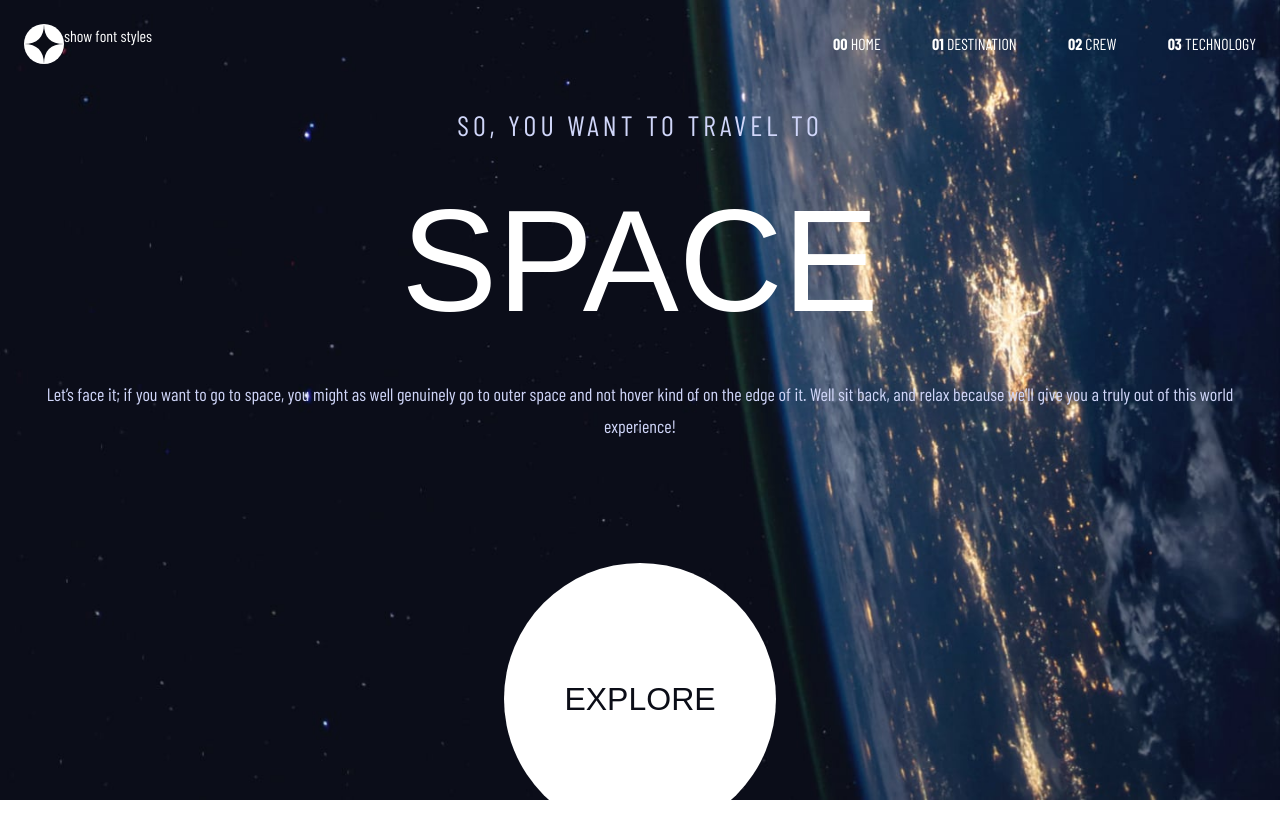
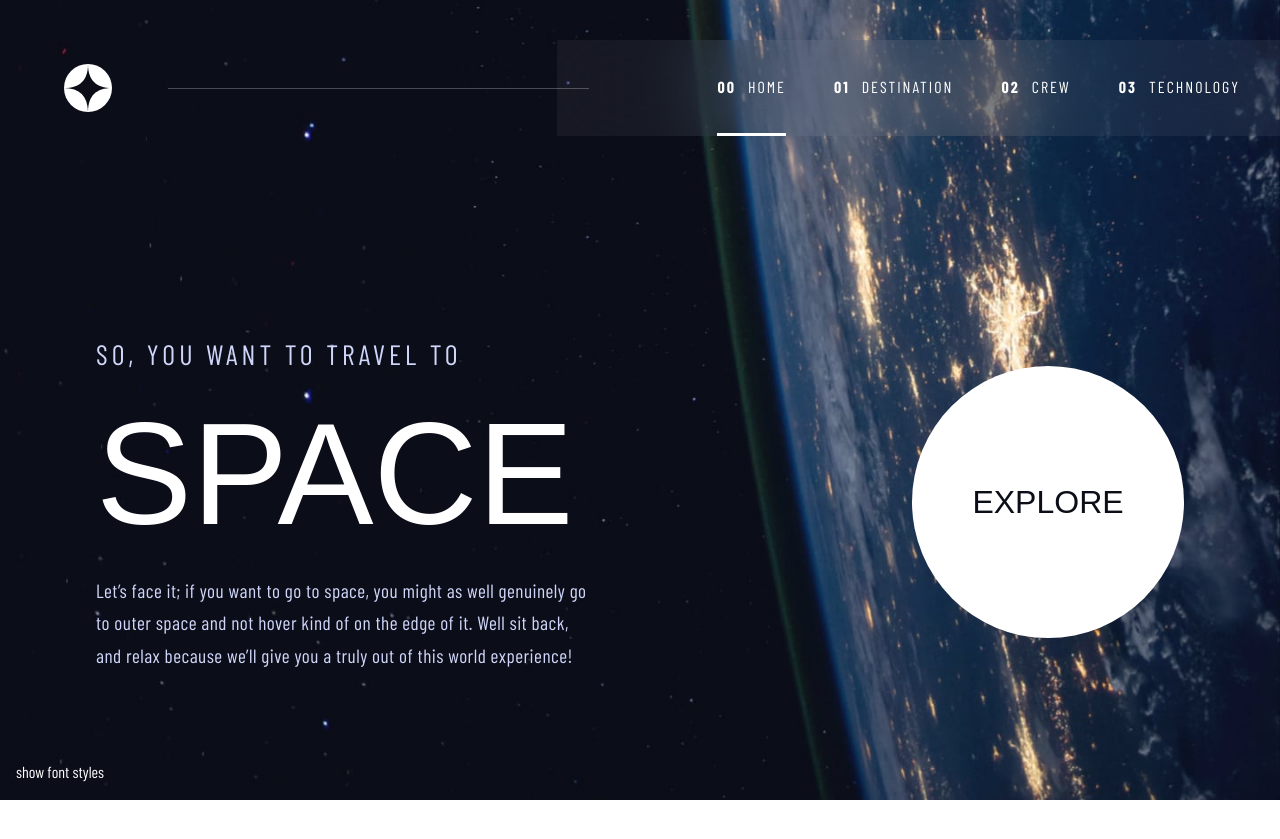
Before and after one commit to wendyhamel/FmSpaceTourismWebsiteV2, a website: page index.html in a window 1280 px wide. After the commit the page ends 800 px from the top, so only its background shows below. Drawn offline with nearby package versions, Linux system fonts and the light colour scheme; a web font is replaced by a local one.

Commit message:
Responsive styling and layout for header and home

```diff
--- a/index.html
+++ b/index.html
@@ -17,81 +17,14 @@
 
   <title x-text="'Space tourism - ' + currentPage"></title>
 </head>
-<body class="antialiased" x-on:keydown.escape="mobileMenuOpened = false">
-<header class="relative z-10 p-6">
-  <nav class="flex justify-between items-center">
-    <div class="flex">
-
-    <a href="/" title="home" class="size-10">
+<body class="antialiased flex flex-col min-h-dvh" x-on:keydown.escape="mobileMenuOpened = false">
+<header class="relative z-10 p-6 md:p-0 lg:pt-10">
+  <nav class="flex justify-between items-center md:justify-start md:items-stretch md:gap-10 lg:pl-6 lg:gap-0">
+    <div class="shrink-0 flex items-center lg:grow lg:gap-6">
+      <a href="/" title="home" class="size-10 md:size-auto md:my-6 md:ml-10 lg:shrink-0">
         <img src="./assets/shared/logo.svg" alt="Space tourism website logo">
       </a>
-      <div x-data="{ open: false }">
-        <button @click="open = ! open" class="text-white">show font styles</button>
-
-        <div
-                x-show="open"
-                class="grid gap-4 p-8 bg-space-blue-dark text-white md:grid-cols-2"
-        >
-          <div>
-            <div class="grid">
-              <span> Text preset 1</span>
-              <span class="font-heading text-space-4xl uppercase">
-          Earth
-      </span>
-            </div>
-            <div class="grid">
-              <span> Text preset 2</span>
-              <span class="font-heading text-space-3xl uppercase">
-          Venus
-      </span>
-            </div>
-            <div class="grid">
-              <span> Text preset 3</span>
-              <span class="font-heading text-space-2xl uppercase">
-          Jupiter & Saturn
-      </span>
-            </div>
-            <div class="grid">
-              <span> Text preset 4</span>
-              <span class="font-heading text-space-xl uppercase">
-          Uranus, Neptune, & Pluto
-      </span>
-            </div>
-            <div class="grid">
-              <span> Text preset 5</span>
-              <span class="text-space-blue-light text-space-lg tracking-space-xl uppercase">
-          Haumea, Sedna, Eris, & Ceres
-      </span>
-            </div>
-          </div>
-          <div>
-            <div class="grid md:col-start-2">
-              <span> Text preset 6</span>
-              <span class="font-heading text-space-lg uppercase">
-            384,400 KM
-        </span>
-            </div>
-            <div class="grid md:col-start-2">
-              <span> Text preset 7</span>
-              <span class="text-space-xs tracking-space-xl uppercase">
-            avg. distance
-        </span>
-            </div>
-            <div class="grid md:col-start-2">
-              <span> Text preset 8</span>
-              <span class="text-space-sm tracking-space-lg uppercase">
-            Europa
-        </span>
-            </div>
-            <div class="grid md:col-start-2">
-              <span> Text preset 9</span>
-              <span class="text-space-md leading-space">
-            Lorem ipsum dolor sit amet, consectetur adipisicing elit. Debitis illum placeat sequi ut! Dolores earum iusto labore laudantium libero odit ratione repudiandae sed! Autem est eveniet ipsam mollitia recusandae. Accusamus ad dolores dolorum explicabo illo nemo odit quam quibusdam quis soluta. Aspernatur at ducimus non omnis perspiciatis praesentium provident quaerat quibusdam repudiandae rerum! Consequuntur corporis dolorum eaque eos est facere facilis fugit hic maxime minus, odio placeat quam quod sed, suscipit tempora totam, ullam voluptates. Ab, aperiam aut cupiditate dignissimos distinctio, dolorum error, esse facere fugiat impedit in inventore iure iusto laboriosam magni maiores numquam pariatur perferendis perspiciatis placeat porro quaerat qui recusandae sed sequi temporibus vero voluptas! Ad animi assumenda beatae dolore dolorem doloremque dolorum ea est eum eveniet facere facilis fugiat hic itaque libero magni molestiae natus nostrum porro, possimus praesentium quis quos saepe sequi unde velit vero vitae voluptatem voluptates, voluptatibus. Adipisci eaque exercitationem maiores nihil sunt? A ab adipisci architecto asperiores consectetur cumque delectus distinctio doloremque dolorum eaque eos est et eum eveniet excepturi expedita, fuga illo illum, impedit libero, minima modi nam necessitatibus nihil omnis optio quas quasi qui quisquam reiciendis repellendus sequi similique tempora temporibus ullam ut voluptatem! Ab exercitationem fugiat quia soluta ullam.
-        </span>
-            </div>
-          </div>
-        </div>
-      </div>
+      <div class="max-lg:hidden z-10 bg-white/25 h-px grow translate-x-8"></div>
     </div>
     <div class="md:hidden">
       <button
@@ -162,9 +95,13 @@
         </div>
       </div>
     </div>
-    <div class="max-md:hidden text-white text-space-sm uppercase space-x-12">
+    <div class="max-md:hidden bg-white/5 backdrop-blur-2xl grow text-white text-space-sm tracking-space-lg uppercase flex justify-end items-center gap-x-12 px-10 lg:grow-0 lg:pl-40">
       <template x-for="menuItem in menu">
-        <a :href="menuItem.href">
+        <a
+            :href="menuItem.href"
+            class="h-full flex items-center gap-3 py-6 border-b-[3px]"
+            :class="currentPage === menuItem.title ? 'border-b-white hover:border-b-space-blue-light' : 'border-b-transparent hover:border-b-white/50'"
+        >
           <span x-text="menuItem.number" class="font-bold"></span>
           <span x-text="menuItem.title"></span>
         </a>
@@ -172,35 +109,102 @@
     </div>
   </nav>
 </header>
-<main>
+<main class="lg:mt-auto">
   <picture>
     <source srcset="./assets/home/background-home-desktop.jpg" media="(min-width:1024px)">
     <source srcset="./assets/home/background-home-tablet.jpg" media="(min-width: 640px)">
     <img class="absolute z-0 inset-0 w-full h-full object-cover object-center-bottom" src="./assets/home/background-home-mobile.jpg" alt="">
   </picture>
-
-  <section class="relative text-white px-6 py-4">
-    <article class="space-y-2">
-      <span class="block text-space-lg tracking-space-xl uppercase text-space-blue-light text-center">
+  <section class="relative text-white px-6 py-4 md:pt-32 md:px-10 lg:pb-32 lg:px-16">
+    <article class="flex flex-col gap-6 md:mx-20 lg:flex-row lg:justify-between lg:items-center lg:max-w-6xl lg:px-8 lg:mx-auto">
+      <section class="space-y-6 md:space-y-7">
+        <span class="block text-space-lg tracking-space-xl uppercase text-space-blue-light text-center lg:text-start">
           So, you want to travel to
         </span>
-      <h1 class="text-space-4xl font-heading uppercase text-center">
+        <h1 class="text-space-4xl font-heading uppercase text-center leading-none lg:text-start">
           Space
         </h1>
-      <p class="text-space-md tracking-wide text-center text-space-blue-light md:leading-space md:tracking-normal">
+        <p class="text-space-md tracking-wide text-center text-space-blue-light max-w-prose mx-auto md:leading-space lg:text-start lg:mx-0 lg:pr-14">
           Let’s face it; if you want to go to space, you might as well genuinely go to
           outer space and not hover kind of on the edge of it. Well sit back, and relax
           because we’ll give you a truly out of this world experience!
         </p>
-      <div class="pt-30">
-        <a href="#" class="text-space-blue-dark bg-white rounded-full grid place-content-center size-36 p-4 mx-auto md:size-68">
-          <span class="text-space-xl font-heading uppercase">Explore</span>
+      </section>
+      <section class="pt-30 md:pt-12 lg:pt-0 lg:flex lg:justify-end">
+        <a href="#" class="text-space-blue-dark bg-white rounded-full grid place-content-center size-36 ring-0 ring-white/0 p-4 mx-auto md:size-68 group transition transform ease-out duration-500 hover:ring-[88px] hover:ring-white/10">
+          <span class="text-space-xl font-heading uppercase transition ease-out duration-500 group-hover:text-space-blue-dark/50">Explore</span>
         </a>
-      </div>
+      </section>
     </article>
   </section>
+</main>
+<div x-data="{ open: false }" class="fixed left-0 bottom-0 p-4">
+  <button @click="open = ! open" class="text-white">show font styles</button>
 
-</main>
+  <div
+          x-show="open"
+          class="grid gap-4 p-8 bg-space-blue-dark text-white md:grid-cols-2"
+  >
+    <div>
+      <div class="grid">
+        <span> Text preset 1</span>
+        <span class="font-heading text-space-4xl uppercase">
+          Earth
+      </span>
+      </div>
+      <div class="grid">
+        <span> Text preset 2</span>
+        <span class="font-heading text-space-3xl uppercase">
+          Venus
+      </span>
+      </div>
+      <div class="grid">
+        <span> Text preset 3</span>
+        <span class="font-heading text-space-2xl uppercase">
+          Jupiter & Saturn
+      </span>
+      </div>
+      <div class="grid">
+        <span> Text preset 4</span>
+        <span class="font-heading text-space-xl uppercase">
+          Uranus, Neptune, & Pluto
+      </span>
+      </div>
+      <div class="grid">
+        <span> Text preset 5</span>
+        <span class="text-space-blue-light text-space-lg tracking-space-xl uppercase">
+          Haumea, Sedna, Eris, & Ceres
+      </span>
+      </div>
+    </div>
+    <div>
+      <div class="grid md:col-start-2">
+        <span> Text preset 6</span>
+        <span class="font-heading text-space-lg uppercase">
+            384,400 KM
+        </span>
+      </div>
+      <div class="grid md:col-start-2">
+        <span> Text preset 7</span>
+        <span class="text-space-xs tracking-space-xl uppercase">
+            avg. distance
+        </span>
+      </div>
+      <div class="grid md:col-start-2">
+        <span> Text preset 8</span>
+        <span class="text-space-sm tracking-space-lg uppercase">
+            Europa
+        </span>
+      </div>
+      <div class="grid md:col-start-2">
+        <span> Text preset 9</span>
+        <span class="text-space-md leading-space">
+            Lorem ipsum dolor sit amet, consectetur adipisicing elit. Debitis illum placeat sequi ut! Dolores earum iusto labore laudantium libero odit ratione repudiandae sed! Autem est eveniet ipsam mollitia recusandae. Accusamus ad dolores dolorum explicabo illo nemo odit quam quibusdam quis soluta. Aspernatur at ducimus non omnis perspiciatis praesentium provident quaerat quibusdam repudiandae rerum! Consequuntur corporis dolorum eaque eos est facere facilis fugit hic maxime minus, odio placeat quam quod sed, suscipit tempora totam, ullam voluptates. Ab, aperiam aut cupiditate dignissimos distinctio, dolorum error, esse facere fugiat impedit in inventore iure iusto laboriosam magni maiores numquam pariatur perferendis perspiciatis placeat porro quaerat qui recusandae sed sequi temporibus vero voluptas! Ad animi assumenda beatae dolore dolorem doloremque dolorum ea est eum eveniet facere facilis fugiat hic itaque libero magni molestiae natus nostrum porro, possimus praesentium quis quos saepe sequi unde velit vero vitae voluptatem voluptates, voluptatibus. Adipisci eaque exercitationem maiores nihil sunt? A ab adipisci architecto asperiores consectetur cumque delectus distinctio doloremque dolorum eaque eos est et eum eveniet excepturi expedita, fuga illo illum, impedit libero, minima modi nam necessitatibus nihil omnis optio quas quasi qui quisquam reiciendis repellendus sequi similique tempora temporibus ullam ut voluptatem! Ab exercitationem fugiat quia soluta ullam.
+        </span>
+      </div>
+    </div>
+  </div>
+</div>
 <footer class="fixed bottom-0 inset-x-0 text-center text-white text-sm p-2 bg-space-blue-dark/90 opacity-0 translate-y-6 hover:opacity-100 hover:translate-y-0 focus-within:opacity-100 focus-within:translate-y-0 transform transition ease-in-out duration-300">
     Challenge by <a class="text-space-blue-light hover:underline" href="https://www.frontendmentor.io/challenges/space-tourism-multipage-website-gRWj1URZ3" target="_blank">Frontend Mentor</a>.
     Coded by <a class="text-space-blue-light hover:underline" href="https://www.frontendmentor.io/profile/wendyhamel" target="_blank">Wendy Hamel</a>.
--- a/src/site.js
+++ b/src/site.js
@@ -22,7 +22,7 @@ window.showContent = function () {
 				href: "#"
 			},
 		],
-		mobileMenuOpened: true,
+		mobileMenuOpened: false,
 		currentPage: 'Home'
 
 	}
--- a/tailwind.config.js
+++ b/tailwind.config.js
@@ -19,7 +19,7 @@ module.exports = {
             'space-2xl': '3.5rem', // preset 3
             'space-xl': 'min(max(1.125rem,4vw),2rem)', // preset 4
             'space-lg': 'min(max(1rem,4vw),1.75rem)', // preset 5 & preset 6
-            'space-md': 'min(max(1rem,4.8vw),1.125rem)', // preset 9
+        'space-md': 'min(max(1rem,4.8vw),1.2rem)', // preset 9
             'space-sm': '1rem', // preset 8
             'space-xs': '0.875rem', // preset 7
         },
```
Also changed, not shown: src/output.css. Lines whose indentation alone changed are shown as unchanged.
